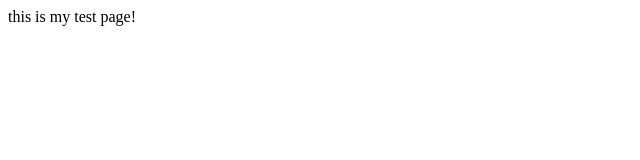
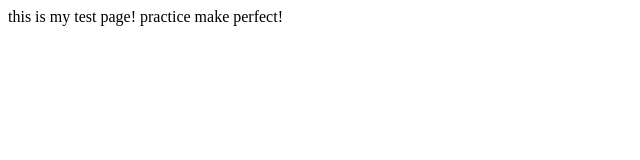
Before and after one commit to ElongHu/git_learning_Elong, a plain HTML site: page index.html in a window 1280 px wide. Shown: the whole page, without its empty margins (0-640 px from the left). Drawn offline with Linux system fonts and the light colour scheme.

Commit message:
modify index.html

```diff
--- a/index.html
+++ b/index.html
@@ -1,5 +1,6 @@
 <html>
 	<body>
 	this is my test page!
+	practice make perfect!
 	</body>
 </html>
```
